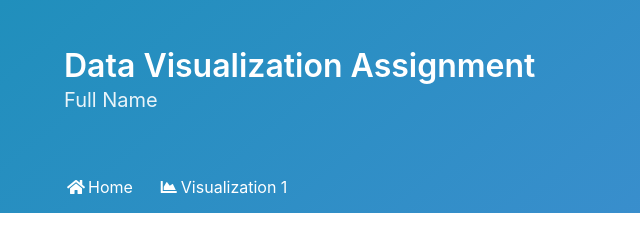
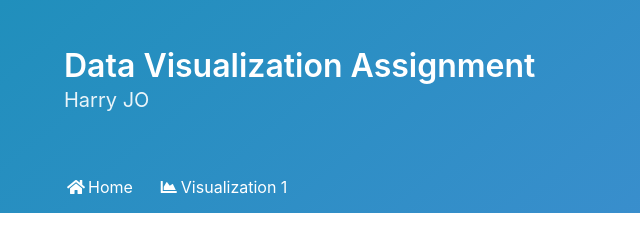
Before and after one commit to Harryjo1/emerging_country, a plain HTML site: page index.html in a window 1280 px wide. Shown: the top 240 px of the page, 0-640 px from the left. Drawn offline with nearby package versions, Linux system fonts and the light colour scheme.

Commit message:
Update index.html

```diff
--- a/index.html
+++ b/index.html
@@ -25,7 +25,7 @@
           Data Visualization Assignment
         </h1>
         <h2 class="subtitle">
-          Full Name
+          Harry JO
         </h2>
       </div>
     </div>
```
